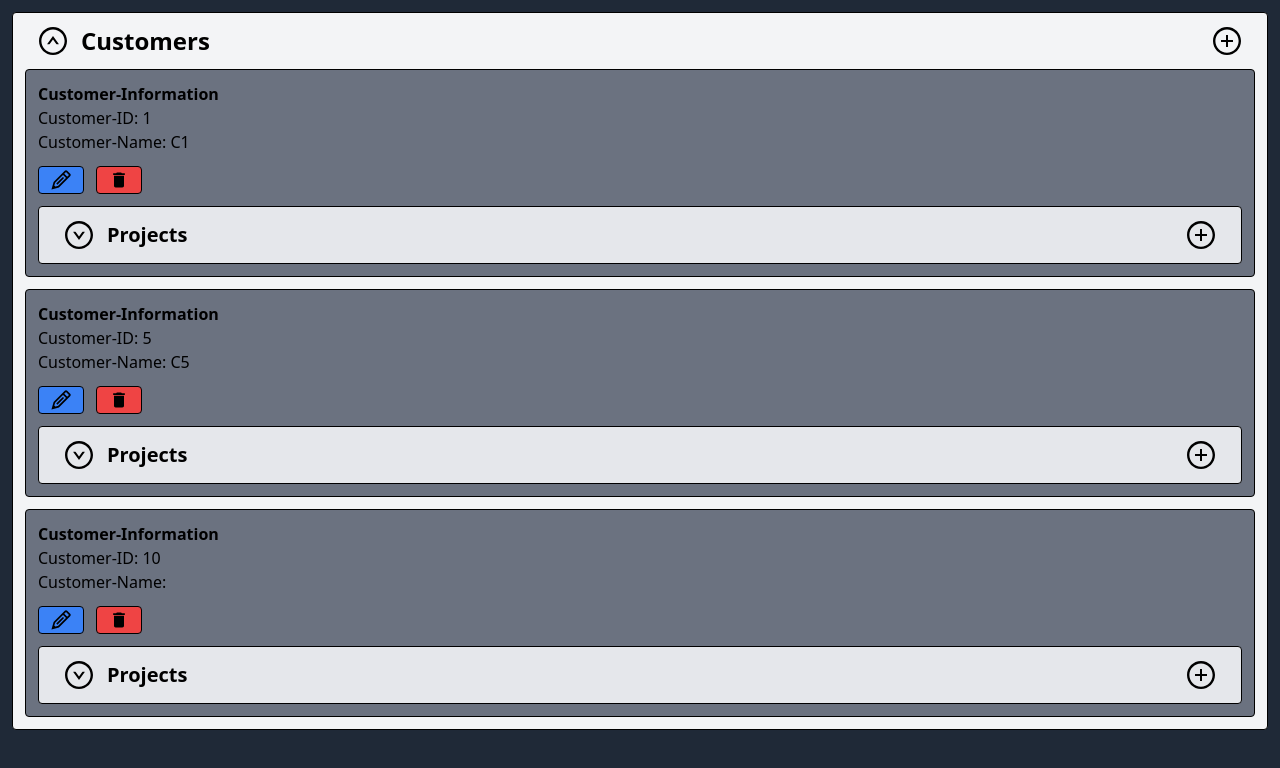
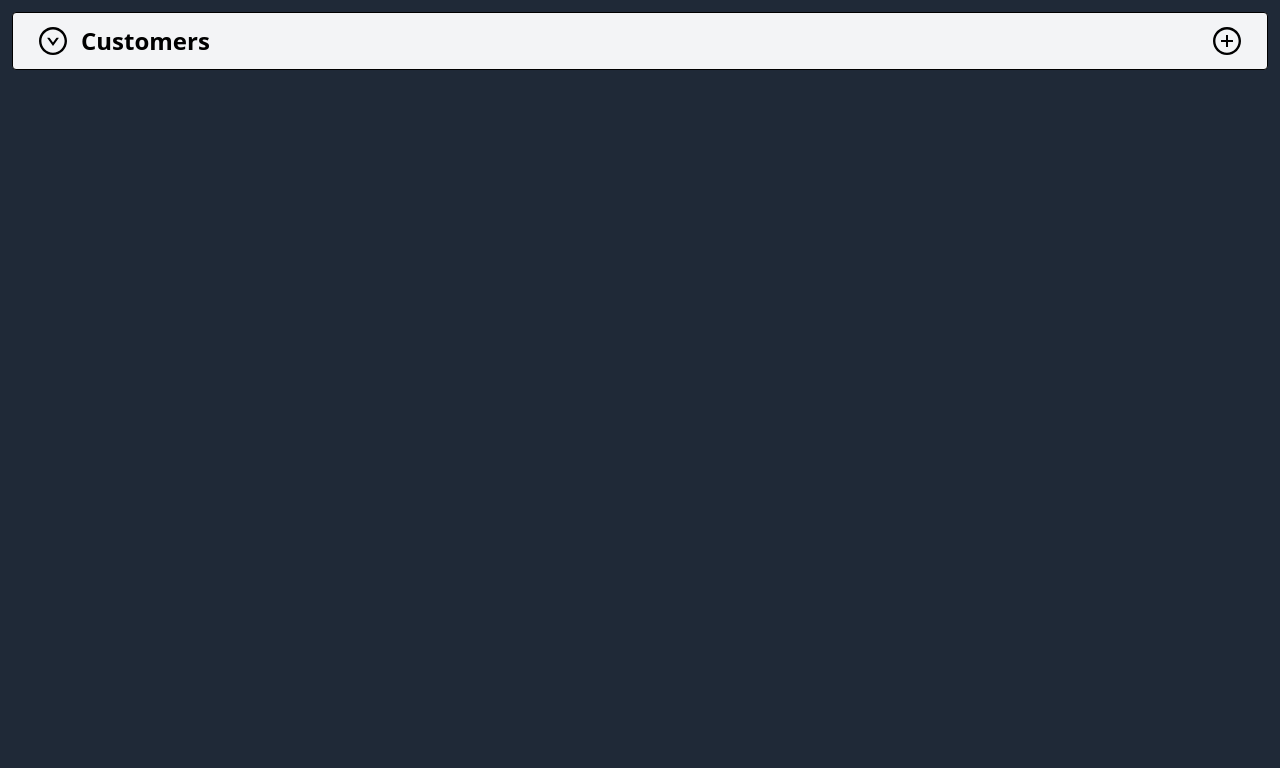
Before and after one commit to brudijoe/rizonic, a React (Create React App) app: page / in a window 1280 px wide. Shown: the top 768 px of the page. Built offline with nearby package versions, Linux system fonts and the light colour scheme.

Commit message:
main/add_add-customer_tests

```diff
--- a/src/components/App/Customer/AddCustomer.tsx
+++ b/src/components/App/Customer/AddCustomer.tsx
@@ -51,12 +51,15 @@ const AddCustomer = () => {
         <div className="fixed top-1/2 left-1/2 transform -translate-x-1/2 -translate-y-1/2 rounded border border-black p-3 bg-green-500">
           <div className="flex flex-row justify-between items-center">
             <div className="invisible pr-3">&nbsp;</div>
-            <h1 className="text-center">Add Customer</h1>
+            <h1 className="text-center" data-cy="add-customer-h1">
+              Add Customer
+            </h1>
             <div className="pl-3">
               <IconContext.Provider value={{ size: "1.25em" }}>
                 <AiOutlineClose
                   className="cursor-pointer"
                   onClick={handleModalClicked}
+                  data-cy="add-customer-close"
                 />
               </IconContext.Provider>
             </div>
@@ -71,11 +74,13 @@ const AddCustomer = () => {
                 minLength={2}
                 maxLength={100}
                 autoFocus
+                data-cy="add-customer-input"
               />
               <button
                 type="button"
                 className="w-full h-7 rounded bg-green-600 border-black border hover:bg-green-300 "
                 onClick={onAddCustomerClicked}
+                data-cy="add-customer-button"
               >
                 Add Customer
               </button>
@@ -87,6 +92,7 @@ const AddCustomer = () => {
         <AiOutlinePlusCircle
           className="cursor-pointer"
           onClick={handleModalClicked}
+          data-cy="add-customer-icon"
         />
       </IconContext.Provider>
     </div>
--- a/src/components/App/Customer/Customer.tsx
+++ b/src/components/App/Customer/Customer.tsx
@@ -18,7 +18,7 @@ const Customer = () => {
 
   // Dropdown Menu for Customer
   // ! Set to true for Development
-  const [dropDownCustomers, setDropDownCustomers] = useState(true);
+  const [dropDownCustomers, setDropDownCustomers] = useState(false);
   const showDropDownCustomers = () => {
     setDropDownCustomers(!dropDownCustomers);
   };
@@ -34,6 +34,7 @@ const Customer = () => {
                   <AiOutlineUpCircle
                     className="cursor-pointer"
                     onClick={showDropDownCustomers}
+                    data-cy="close-dropdown"
                   />
                 </IconContext.Provider>
               </div>
@@ -49,6 +50,7 @@ const Customer = () => {
                   <AiOutlineDownCircle
                     className="mr-3 cursor-pointer"
                     onClick={showDropDownCustomers}
+                    data-cy="open-dropdown"
                   />
                 </IconContext.Provider>
               </div>
@@ -61,9 +63,13 @@ const Customer = () => {
           customers.map((customerEntry) => (
             <div className="flex" key={customerEntry.customerId}>
               <div className="w-full bg-gray-500 rounded border border-black p-3 mt-3">
-                <h1 className="font-bold">Customer-Information</h1>
+                <h1 className="font-bold" data-cy="customer-information">
+                  Customer-Information
+                </h1>
                 <div>Customer-ID:&nbsp;{customerEntry.customerId}</div>
-                <div>Customer-Name:&nbsp;{customerEntry.customerName}</div>
+                <div data-cy="customer-name">
+                  Customer-Name:&nbsp;{customerEntry.customerName}
+                </div>
                 <div className="flex flex-row mt-3 mb-3">
                   <EditCustomer currentCustomerId={customerEntry.customerId} />
                   <DeleteCustomer
```
Also changed, not shown: 2 other files (tests, documents, lock files or other folders).
